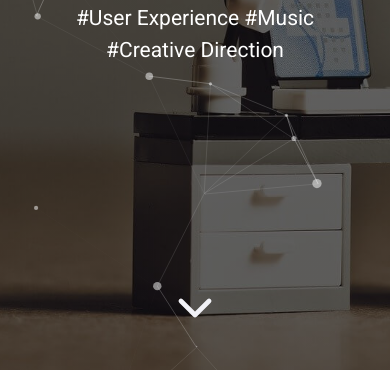
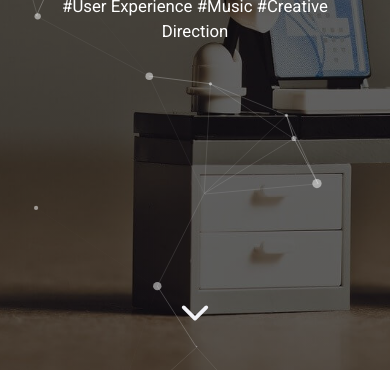
Before and after one commit to kazi-mostafa-kamal/Paul-Lapkin, a plain HTML site: page index.html in a window 390 px wide. Shown: the part 474-844 px from the top of the page. Drawn offline with nearby package versions, Linux system fonts and the light colour scheme.

Commit message:
Update style.css

```diff
--- a/resources/css/style.css
+++ b/resources/css/style.css
@@ -674,14 +674,7 @@ h2 {
     }
 	html,
 body {
-    background-color: #fff;
-    font-family: "Roboto", sans-serif;
-    font-weight: 400;
-    box-sizing: border-box;
-    text-rendering: optimizeLegibility;
-    font-size: 10px;
-    color: black;
-    line-height: 1.5;
+
     width: 100%;
     height: 100%;
     margin: 0;
```
